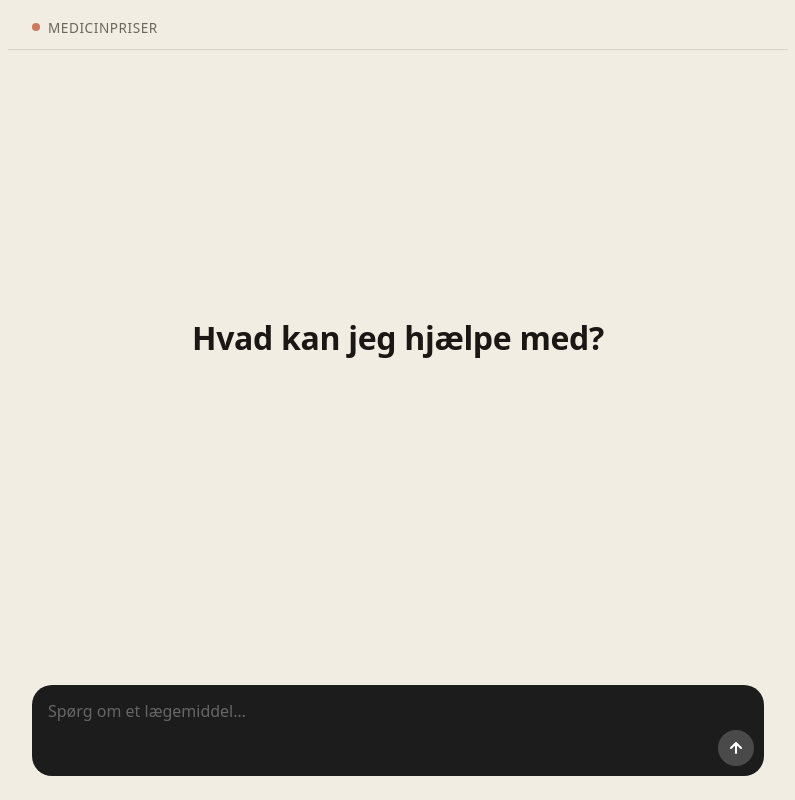
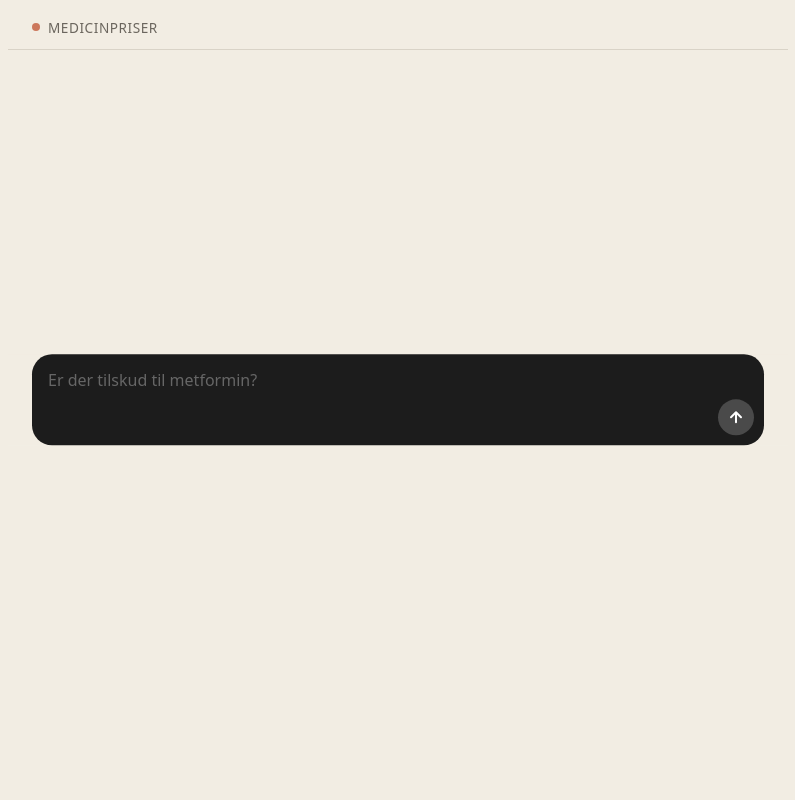
Before and after one commit to groenningms/lobster, a website: page public/index.html in a window 1280 px wide. Shown: the whole page, without its empty margins (242-1037 px from the left). Drawn offline with nearby package versions, Linux system fonts and the light colour scheme; a web font is replaced by a local one.

Commit message:
feat: center search bar on landing, add cycling placeholder examples
- Remove 'Hvad kan jeg hjaelpe med?' heading
- Position input bar at vertical centre of screen on landing page
- Add cycling fake placeholder with 8 example queries that fade in/out
  every 3 seconds to show users what they can ask
- Placeholder hides when user focuses/types and resumes on blur

```diff
--- a/public/index.html
+++ b/public/index.html
@@ -85,16 +85,21 @@
       flex-direction: column;
       align-items: center;
       justify-content: center;
-      padding-bottom: 3rem;
-    }
-    .landing-title {
-      font-size: 2rem;
-      font-weight: 700;
-      color: var(--text);
-      text-align: center;
-      letter-spacing: -0.01em;
+      padding-bottom: 0;
     }
     .app.has-messages .landing { display: none; }
+
+    /* On landing, move the input area into the vertical centre */
+    .app:not(.has-messages) .input-area {
+      position: absolute;
+      left: 50%;
+      top: 50%;
+      transform: translate(-50%, -50%);
+      width: 100%;
+      max-width: 780px;
+      padding: 0 1.5rem;
+      border-top: none !important;
+    }
 
     .msg {
       display: flex;
@@ -259,6 +264,25 @@
     #modalBody { min-height: 120px; }
     .no-history { color: var(--text-muted); text-align: center; padding: 2rem 1rem; font-size: 0.92rem; line-height: 1.7; }
 
+    /* ── Placeholder cycling ── */
+    @keyframes placeholderFadeIn  { from { opacity: 0; } to { opacity: 1; } }
+    @keyframes placeholderFadeOut { from { opacity: 1; } to { opacity: 0; } }
+    #fakePlaceholder {
+      position: absolute;
+      top: 0.95rem;
+      left: 1rem;
+      right: 3.5rem;
+      pointer-events: none;
+      font-size: 1rem;
+      font-family: inherit;
+      color: #666;
+      white-space: nowrap;
+      overflow: hidden;
+      text-overflow: ellipsis;
+    }
+    #fakePlaceholder.fade-in  { animation: placeholderFadeIn  0.6s ease forwards; }
+    #fakePlaceholder.fade-out { animation: placeholderFadeOut 0.4s ease forwards; }
+
     /* ── Typewriter ── */
     @keyframes fadeIn {
       from { opacity: 0; }
@@ -271,9 +295,7 @@
 
 <div class="app" id="app">
   <div class="header"><span class="header-dot"></span>Medicinpriser</div>
-  <div class="landing">
-    <h1 class="landing-title">Hvad kan jeg hjælpe med?</h1>
-  </div>
+  <div class="landing"></div>
   <div class="messages" id="messages">
     <div id="thinkingIndicator" role="status" aria-live="polite">
       <div class="pill-spinner"></div>
@@ -282,7 +304,8 @@
   </div>
   <div class="input-area">
     <div class="input-wrap">
-      <textarea id="userInput" rows="1" placeholder="Spørg om et lægemiddel…"></textarea>
+      <span id="fakePlaceholder" aria-hidden="true"></span>
+      <textarea id="userInput" rows="1" placeholder=""></textarea>
       <button id="sendBtn" aria-label="Send">
         <svg width="16" height="16" viewBox="0 0 16 16" fill="none" xmlns="http://www.w3.org/2000/svg">
           <path d="M8 13V3M3 8l5-5 5 5" stroke="currentColor" stroke-width="2" stroke-linecap="round" stroke-linejoin="round"/>
@@ -308,9 +331,52 @@
   const sendBtn    = document.getElementById('sendBtn');
   const history    = [];  // conversation history sent to backend
 
+  // ── Cycling placeholder ─────────────────────────────────────────────────────
+  const PLACEHOLDERS = [
+    'Hvad koster Panodil 500 mg?',
+    'Er der tilskud til metformin?',
+    'Sammenlign prisen på ibuprofen fra oktober til januar',
+    'Hvilke pakningsstørrelser findes der for Voltaren?',
+    'Hvad er det billigste paracetamol produkt?',
+    'Har Cipralex generiske alternativer?',
+    'Hvad koster Triplixam om måneden?',
+    'Er Ozempic på tilskud?',
+  ];
+  const fakePh = document.getElementById('fakePlaceholder');
+  let phIndex = 0;
+  let phTimer = null;
+
+  function showPlaceholder() {
+    if (input.value || document.getElementById('app').classList.contains('has-messages')) {
+      fakePh.style.display = 'none';
+      return;
+    }
+    fakePh.style.display = '';
+    fakePh.textContent = PLACEHOLDERS[phIndex];
+    fakePh.className = 'fade-in';
+    phTimer = setTimeout(() => {
+      fakePh.className = 'fade-out';
+      setTimeout(() => {
+        phIndex = (phIndex + 1) % PLACEHOLDERS.length;
+        showPlaceholder();
+      }, 450);
+    }, 3000);
+  }
+
+  // Hide fake placeholder while user types
+  input.addEventListener('focus',  () => { fakePh.style.display = 'none'; });
+  input.addEventListener('blur',   () => { if (!input.value) { clearTimeout(phTimer); showPlaceholder(); } });
+  input.addEventListener('input',  () => { fakePh.style.display = input.value ? 'none' : ''; });
+
+  showPlaceholder();
+
   // ── Render helpers ──────────────────────────────────────────────────────────
   function addMessage(role, content, drugData = null, isError = false) {
-    if (role === 'user') document.getElementById('app').classList.add('has-messages');
+    if (role === 'user') {
+      document.getElementById('app').classList.add('has-messages');
+      clearTimeout(phTimer);
+      fakePh.style.display = 'none';
+    }
     const wrap = document.createElement('div');
     wrap.className = `msg ${role}${isError ? ' error' : ''}`;
     const bubble = document.createElement('div');
```
